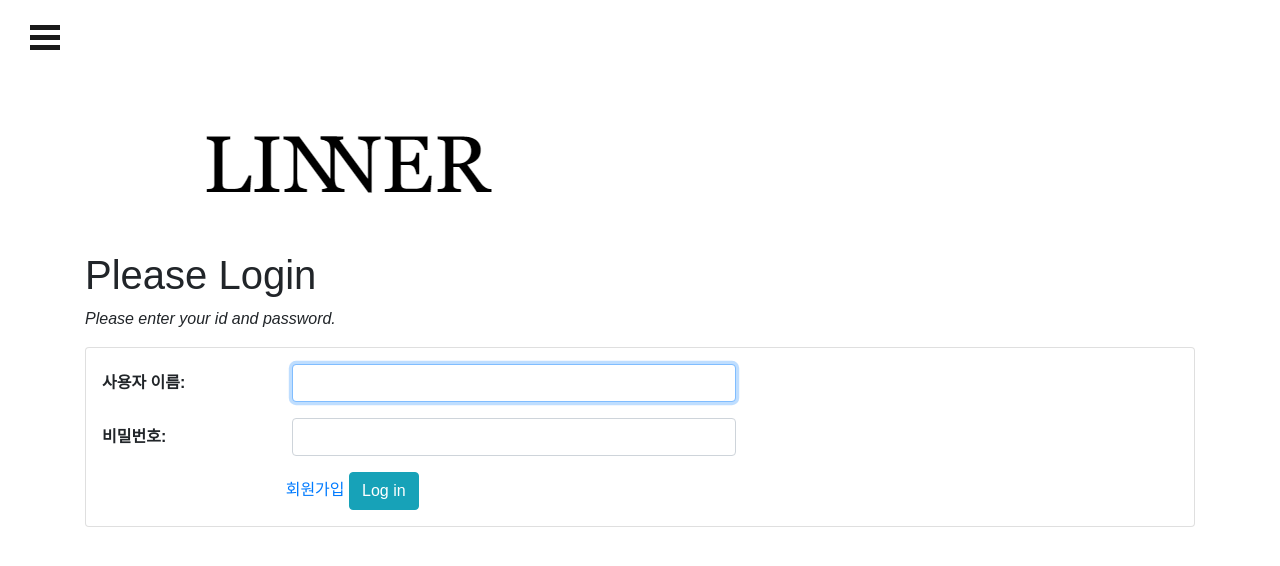
After one commit to wonjongah/linner3, a Django app: page /accounts/login/ in a window 1280 px wide. The commit adds this page. Shown: the top 566 px of the page. Run offline with Django 3.2, Linux system fonts and the light colour scheme; some libraries are stand-ins or nearby versions.

Commit message:
login(확장전)

```diff
--- a/mysite/urls.py
+++ b/mysite/urls.py
@@ -14,9 +14,9 @@ Including another URLconf
     2. Add a URL to urlpatterns:  path('blog/', include('blog.urls'))
 """
 from django.contrib import admin
-from django.urls import path
-from mysite.views import HomeView
-from django.conf.urls import include
+from django.urls import path, include
+from mysite.views import HomeView, UserCreateView, UserCreateDoneTV
+
 
 urlpatterns = [
     path('admin/', admin.site.urls),
@@ -24,4 +24,8 @@ urlpatterns = [
     path('recipe/', include('recipe.urls')),
     path('hotplace/', include('hotplace.urls')),
 
+    path('accounts/', include('django.contrib.auth.urls')),
+    path('accounts/signup/', UserCreateView.as_view(), name='signup'),
+    path('accounts/signup/done/', UserCreateDoneTV.as_view(), name='signup_done'),
+
 ]
--- a/templates/menu.html
+++ b/templates/menu.html
@@ -88,10 +88,30 @@ body {
 
 <div id="sidebar">
     <ul>
-        <a type="button">My Page</a>
+
         <a type="button" href="{% url 'recipe:recipe_listview' %}">Recipe</a>
         <a type="button" href="{% url 'hotplace:index' %}">Hot Place</a>
-        <a type="button" >My Pick</a>
+        <li class="nav-item dropdown mx-1 btn btn-primary">
+        {% if user.is_active %}
+        <a class="nav-link dropdown-toggle text-white" href="#" data-toggle="dropdown">
+        <i class="fas fa-user"></i>
+            &ensp;{% firstof user.get_short_name user.get_username %}&ensp;</a>
+        <div class="dropdown-menu">
+        <a class="dropdown-item" href="{% url 'logout' %}">Logout</a>
+        <a class="dropdown-item" href="{% url 'password_change' %}">
+        Change Password</a>
+        </div>
+        <a type="button">My Page</a>
+        <a type="button">My Pick</a>
+        {% else %}
+        <a class="nav-link dropdown-toggle text-white" href="#" data-toggle="dropdown">
+        <i class="fas fa-user"></i>&ensp;Anonymous&ensp;</a>
+        <div class="dropdown-menu">
+        <a class="dropdown-item" href="{% url 'login' %}">Login</a>
+        <a class="dropdown-item" href="{% url 'signup' %}">Register</a>
+        </div>
+        {% endif %}
+        </li>
     </ul>
 </div>
 <div id="toggle-btn" onclick="toggleSidebar(this)">
--- /dev/null
+++ b/templates/registration/login.html
@@ -0,0 +1,37 @@
+{% extends "base.html" %}
+{% load widget_tweaks %}
+{% block title %}login.html{% endblock %}
+{% block content %}
+<h1>Please Login</h1>
+<p class="font-italic">Please enter your id and password.</p>
+{% if form.errors %}
+<div class="alert alert-danger">
+    <div class="font-weight-bold">
+        Wrong! Please correct the error(s) below.
+    </div>
+    {{ form.errors }}
+</div>
+{% endif %}
+<form action="." method="post" class="card pt-3">
+    {% csrf_token %}
+    <div class="form-group row">
+        {{ form.username|add_label_class:"col-form-label col-sm-2 ml-3 font-weight-bold" }}
+        <div class="col-sm-5">
+            {{ form.username|add_class:"form-control"|attr:"autofocus" }}
+        </div>
+    </div>
+    <div class="form-group row">
+        {{ form.password|add_label_class:"col-form-label col-sm-2 ml-3 font-weight-bold" }}
+        <div class="col-sm-5">
+            {{ form.password|add_class:"form-control" }}
+        </div>
+    </div>
+    <div class="form-group">
+        <div class="offset-sm-2 col-sm-5">
+            <a href="{% url 'signup' %}">회원가입</a>
+            <input type="submit" value="Log in" class="btn btn-info"/>
+            <input type="hidden" name="next" value="{{ next }}"/>
+        </div>
+    </div>
+</form>
+{% endblock %}
```
Also changed, not shown: mysite/settings.py (+14 -12 lines), mysite/views.py (+7 -0 lines), templates/registration/logged_out.html (added, +12 -0 lines), templates/registration/password_change_done.html (added, +7 -0 lines), templates/registration/password_change_form.html (added, +41 -0 lines), templates/registration/signup.html (added, +40 -0 lines), templates/registration/signup_done.html (added, +8 -0 lines).
